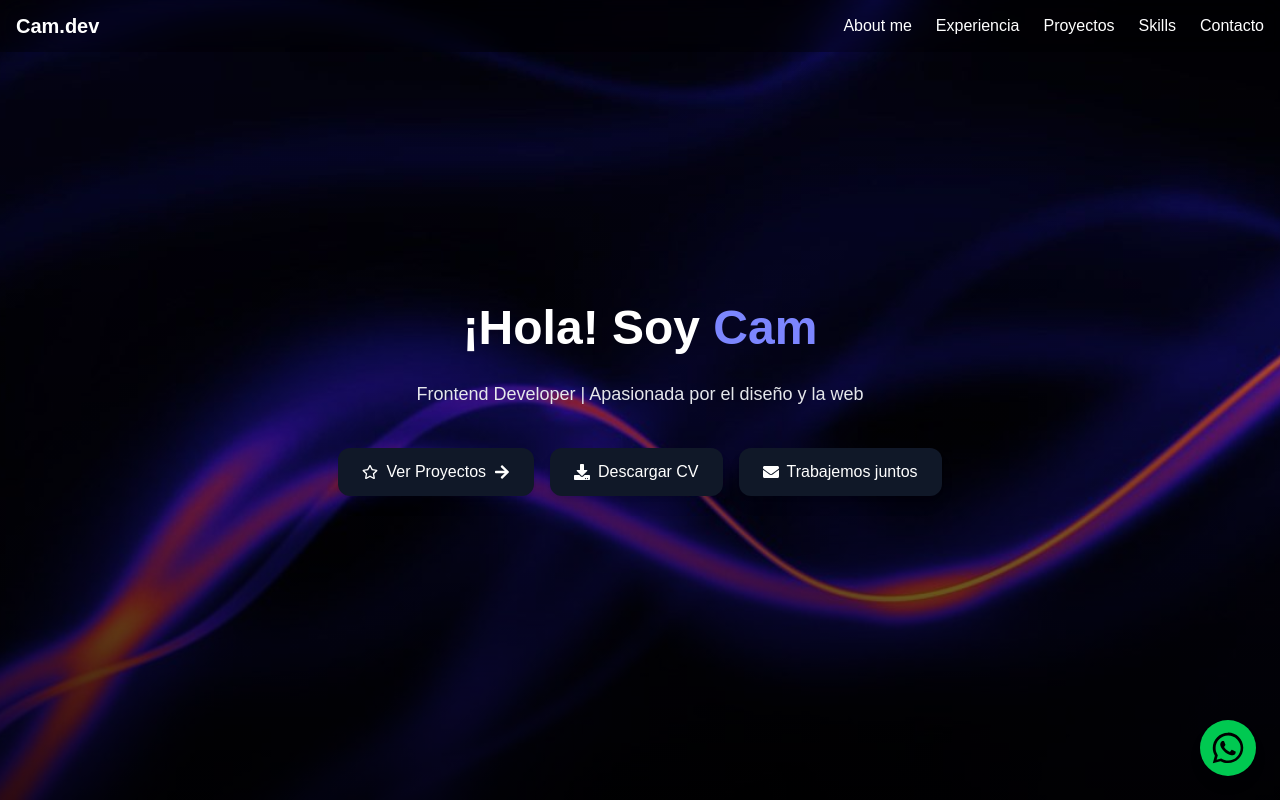
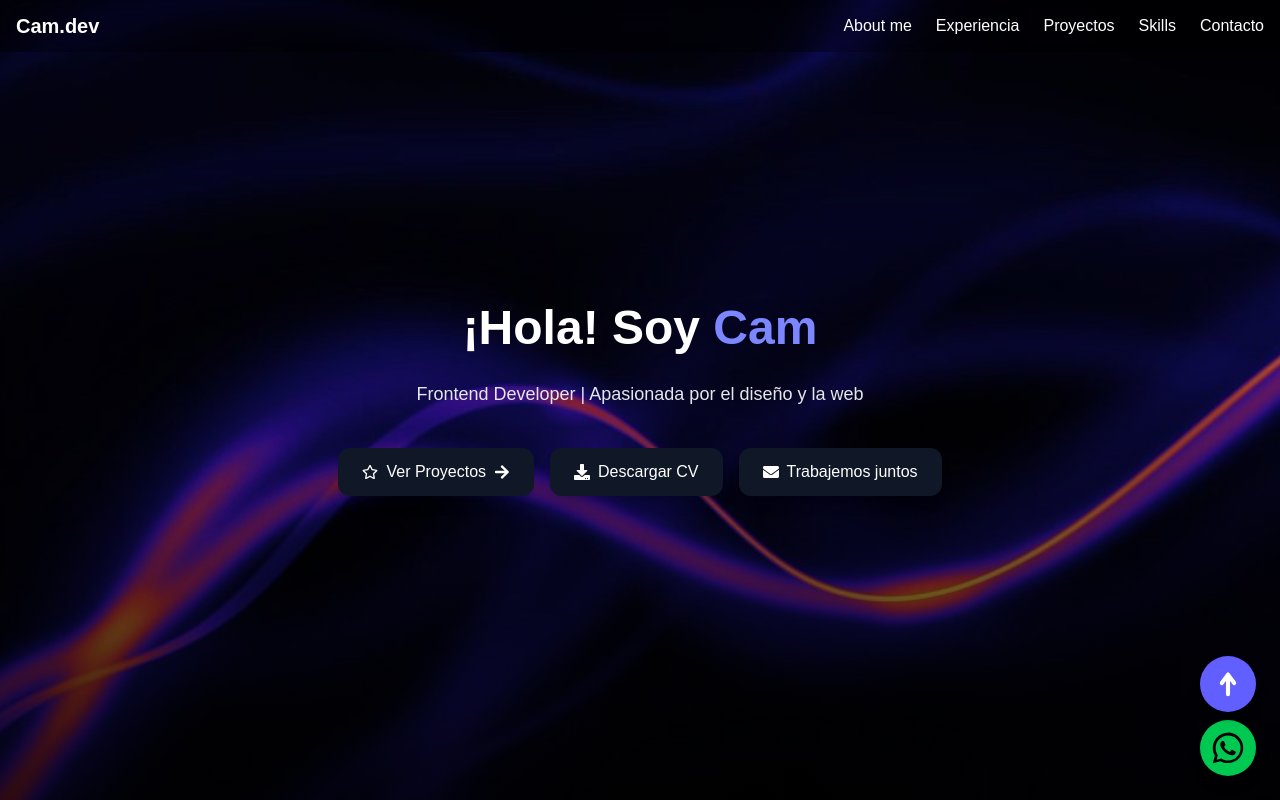
Before and after one commit to Cam-JR/Cam-Portafolio, a Next.js app: page / in a window 1280 px wide. Shown: the top 800 px of the page. Built offline with nearby package versions, Linux system fonts and the light colour scheme.

Commit message:
Se agrego enlaces del botón-Scroll

```diff
--- a/src/app/layout.tsx
+++ b/src/app/layout.tsx
@@ -5,6 +5,7 @@ import { ReactNode } from "react";
 import Navbar from "../components/Navbar";
 import Footer from "../components/Footer";
 import WhatsappButton from "../components/WhatsappButton";
+import ScrollToTopButton from "../components/ScrollToTopButton";
 
 export const metadata = {
   title: "Camila Jimenez | Frontend Developer",
@@ -18,6 +19,7 @@ export default function RootLayout({ children }: { children: ReactNode }) {
         <Navbar />
         <main className="container mx-auto">{children}</main>
         <WhatsappButton />
+        <ScrollToTopButton />
         <Footer />
       </body>
     </html>
```
